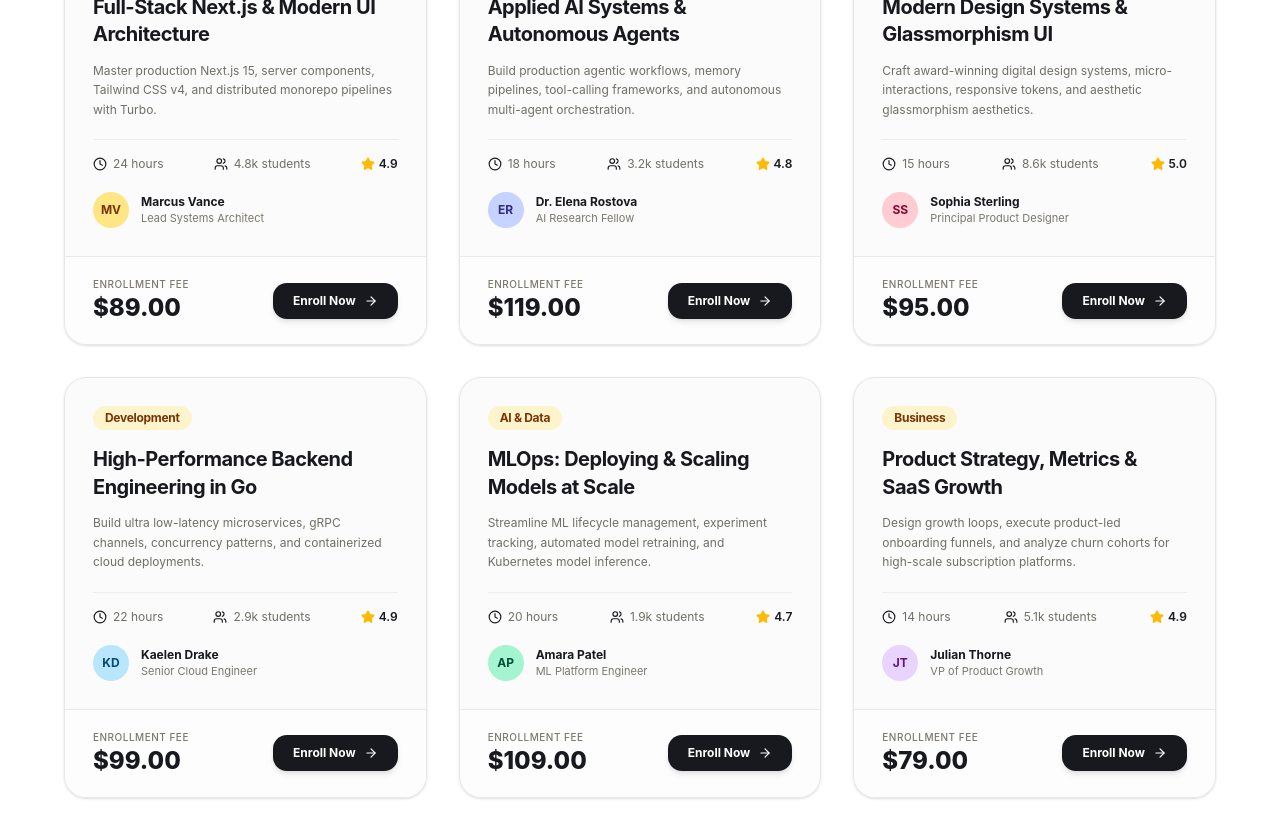
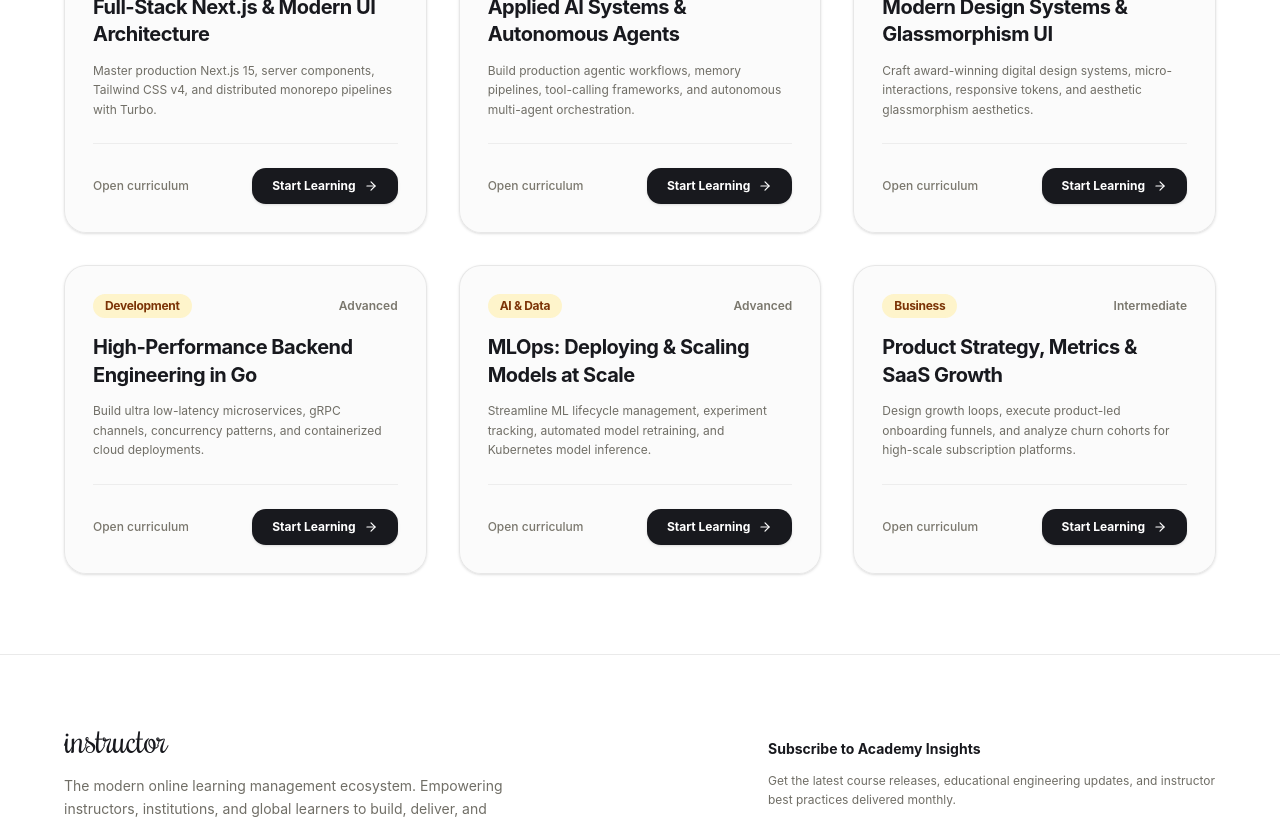
Before and after one commit to ichshakib/instructor, a Next.js app in the folder apps/web/: page /courses in a window 1280 px wide. Shown: the part 860-1679 px from the top of the page. Built offline with nearby package versions, Linux system fonts and the light colour scheme.

Commit message:
feat: add course discovery page with filtering, search functionality, and global layout components

```diff
--- a/apps/web/app/courses/page.tsx
+++ b/apps/web/app/courses/page.tsx
@@ -6,9 +6,6 @@ import Navbar from "../../components/Navbar";
 import {
   Search,
   BookOpen,
-  Clock,
-  Users,
-  Star,
   ArrowRight,
   Filter,
   Sparkles,
@@ -22,20 +19,7 @@ interface Course {
   title: string;
   category: "Development" | "AI & Data" | "Design" | "Business";
   level: "Beginner" | "Intermediate" | "Advanced";
-  rating: number;
-  reviewsCount: number;
-  studentsCount: string;
-  duration: string;
-  lessons: number;
-  price: number;
-  instructor: {
-    name: string;
-    role: string;
-    avatarBg: string;
-    initials: string;
-  };
   description: string;
-  badge?: string;
 }
 
 const COURSES_DATA: Course[] = [
@@ -44,19 +28,6 @@ const COURSES_DATA: Course[] = [
     title: "Full-Stack Next.js & Modern UI Architecture",
     category: "Development",
     level: "Advanced",
-    rating: 4.9,
-    reviewsCount: 1240,
-    studentsCount: "4.8k",
-    duration: "24 hours",
-    lessons: 48,
-    price: 89,
-    badge: "Bestseller",
-    instructor: {
-      name: "Marcus Vance",
-      role: "Lead Systems Architect",
-      avatarBg: "bg-amber-200 text-amber-900",
-      initials: "MV",
-    },
     description:
       "Master production Next.js 15, server components, Tailwind CSS v4, and distributed monorepo pipelines with Turbo.",
   },
@@ -65,19 +36,6 @@ const COURSES_DATA: Course[] = [
     title: "Applied AI Systems & Autonomous Agents",
     category: "AI & Data",
     level: "Intermediate",
-    rating: 4.8,
-    reviewsCount: 850,
-    studentsCount: "3.2k",
-    duration: "18 hours",
-    lessons: 36,
-    price: 119,
-    badge: "Trending",
-    instructor: {
-      name: "Dr. Elena Rostova",
-      role: "AI Research Fellow",
-      avatarBg: "bg-indigo-200 text-indigo-900",
-      initials: "ER",
-    },
     description:
       "Build production agentic workflows, memory pipelines, tool-calling frameworks, and autonomous multi-agent orchestration.",
   },
@@ -86,19 +44,6 @@ const COURSES_DATA: Course[] = [
     title: "Modern Design Systems & Glassmorphism UI",
     category: "Design",
     level: "Beginner",
-    rating: 5.0,
-    reviewsCount: 2420,
-    studentsCount: "8.6k",
-    duration: "15 hours",
-    lessons: 32,
-    price: 95,
-    badge: "Top Rated",
-    instructor: {
-      name: "Sophia Sterling",
-      role: "Principal Product Designer",
-      avatarBg: "bg-rose-200 text-rose-900",
-      initials: "SS",
-    },
     description:
       "Craft award-winning digital design systems, micro-interactions, responsive tokens, and aesthetic glassmorphism aesthetics.",
   },
@@ -107,18 +52,6 @@ const COURSES_DATA: Course[] = [
     title: "High-Performance Backend Engineering in Go",
     category: "Development",
     level: "Advanced",
-    rating: 4.9,
-    reviewsCount: 940,
-    studentsCount: "2.9k",
-    duration: "22 hours",
-    lessons: 42,
-    price: 99,
-    instructor: {
-      name: "Kaelen Drake",
-      role: "Senior Cloud Engineer",
-      avatarBg: "bg-sky-200 text-sky-900",
-      initials: "KD",
-    },
     description:
       "Build ultra low-latency microservices, gRPC channels, concurrency patterns, and containerized cloud deployments.",
   },
@@ -127,18 +60,6 @@ const COURSES_DATA: Course[] = [
     title: "MLOps: Deploying & Scaling Models at Scale",
     category: "AI & Data",
     level: "Advanced",
-    rating: 4.7,
-    reviewsCount: 620,
-    studentsCount: "1.9k",
-    duration: "20 hours",
-    lessons: 38,
-    price: 109,
-    instructor: {
-      name: "Amara Patel",
-      role: "ML Platform Engineer",
-      avatarBg: "bg-emerald-200 text-emerald-900",
-      initials: "AP",
-    },
     description:
       "Streamline ML lifecycle management, experiment tracking, automated model retraining, and Kubernetes model inference.",
   },
@@ -147,18 +68,6 @@ const COURSES_DATA: Course[] = [
     title: "Product Strategy, Metrics & SaaS Growth",
     category: "Business",
     level: "Intermediate",
-    rating: 4.9,
-    reviewsCount: 1100,
-    studentsCount: "5.1k",
-    duration: "14 hours",
-    lessons: 28,
-    price: 79,
-    instructor: {
-      name: "Julian Thorne",
-      role: "VP of Product Growth",
-      avatarBg: "bg-purple-200 text-purple-900",
-      initials: "JT",
-    },
     description:
       "Design growth loops, execute product-led onboarding funnels, and analyze churn cohorts for high-scale subscription platforms.",
   },
@@ -176,8 +85,7 @@ export default function CoursesPage() {
       selectedCategory === "All Courses" || course.category === selectedCategory;
     const matchesSearch =
       course.title.toLowerCase().includes(searchQuery.toLowerCase()) ||
-      course.description.toLowerCase().includes(searchQuery.toLowerCase()) ||
-      course.instructor.name.toLowerCase().includes(searchQuery.toLowerCase());
+      course.description.toLowerCase().includes(searchQuery.toLowerCase());
     const matchesLevel =
       selectedLevel === "All" || course.level === selectedLevel;
 
@@ -207,15 +115,15 @@ export default function CoursesPage() {
           <div className="max-w-3xl">
             <div className="inline-flex items-center gap-2 px-3.5 py-1.5 rounded-full bg-white/80 backdrop-blur-md border border-neutral-200/80 text-xs font-semibold text-[#18191E] mb-5 shadow-sm">
               <Sparkles className="w-3.5 h-3.5 text-amber-600" />
-              <span>Explore Curriculum Catalog</span>
+              <span>Open Academy Curricula</span>
             </div>
 
             <h1 className="text-4xl sm:text-5xl lg:text-6xl font-extrabold text-[#18191E] tracking-tight leading-[1.12]">
-              Expand your expertise with curated LMS courses.
+              Expand your expertise with curated courses.
             </h1>
 
             <p className="mt-5 text-[#6A685F] text-base sm:text-lg leading-relaxed max-w-2xl font-normal">
-              Accelerate your engineering and design capabilities through hands-on curricula taught by world-class leaders.
+              Accelerate your skills with direct access to comprehensive learning paths and project curricula.
             </p>
           </div>
 
@@ -227,7 +135,7 @@ export default function CoursesPage() {
                 <Search className="w-5 h-5 text-[#7A776D] absolute left-4 top-1/2 -translate-y-1/2" />
                 <input
                   type="text"
-                  placeholder="Search by course title, skill, or instructor..."
+                  placeholder="Search courses or topics..."
                   value={searchQuery}
                   onChange={(e) => setSearchQuery(e.target.value)}
                   className="w-full pl-12 pr-4 py-4 rounded-2xl bg-white border border-neutral-200 shadow-sm text-sm text-[#18191E] placeholder:text-[#7A776D] focus:outline-none focus:ring-2 focus:ring-[#18191E] transition-all"
@@ -316,19 +224,17 @@ export default function CoursesPage() {
               {filteredCourses.map((course) => (
                 <div
                   key={course.id}
-                  className="group rounded-3xl bg-neutral-50/70 hover:bg-white border border-neutral-200/90 shadow-sm hover:shadow-xl hover:-translate-y-1.5 transition-all duration-300 flex flex-col justify-between overflow-hidden"
+                  className="group rounded-3xl bg-neutral-50/70 hover:bg-white border border-neutral-200/90 shadow-sm hover:shadow-xl hover:-translate-y-1.5 transition-all duration-300 flex flex-col justify-between p-7"
                 >
-                  <div className="p-7">
-                    {/* Top Badges */}
+                  <div>
+                    {/* Category & Level Badges */}
                     <div className="flex items-center justify-between mb-4">
                       <span className="px-3 py-1 rounded-xl bg-amber-100/90 text-amber-900 text-xs font-bold tracking-tight">
                         {course.category}
                       </span>
-                      {course.badge && (
-                        <span className="px-2.5 py-0.5 rounded-full bg-[#18191E] text-white text-[10px] font-bold tracking-wide uppercase">
-                          {course.badge}
-                        </span>
-                      )}
+                      <span className="text-xs font-semibold text-[#7A776D]">
+                        {course.level}
+                      </span>
                     </div>
 
                     {/* Title */}
@@ -340,54 +246,15 @@ export default function CoursesPage() {
                     <p className="text-xs text-[#706E66] mt-3 leading-relaxed font-normal">
                       {course.description}
                     </p>
-
-                    {/* Metadata Row */}
-                    <div className="mt-5 pt-4 border-t border-neutral-200/60 flex items-center justify-between text-xs text-[#706E66]">
-                      <div className="flex items-center gap-1.5">
-                        <Clock className="w-3.5 h-3.5 text-[#18191E]" />
-                        <span>{course.duration}</span>
-                      </div>
-                      <div className="flex items-center gap-1.5">
-                        <Users className="w-3.5 h-3.5 text-[#18191E]" />
-                        <span>{course.studentsCount} students</span>
-                      </div>
-                      <div className="flex items-center gap-1 font-semibold text-[#18191E]">
-                        <Star className="w-3.5 h-3.5 fill-amber-400 text-amber-400" />
-                        <span>{course.rating.toFixed(1)}</span>
-                      </div>
-                    </div>
-
-                    {/* Instructor Info */}
-                    <div className="mt-5 flex items-center gap-3">
-                      <div
-                        className={`w-9 h-9 rounded-full flex items-center justify-center text-xs font-bold shrink-0 ${course.instructor.avatarBg}`}
-                      >
-                        {course.instructor.initials}
-                      </div>
-                      <div>
-                        <div className="text-xs font-bold text-[#18191E]">
-                          {course.instructor.name}
-                        </div>
-                        <div className="text-[11px] text-[#7A776D]">
-                          {course.instructor.role}
-                        </div>
-                      </div>
-                    </div>
                   </div>
 
-                  {/* Bottom Footer with Price & Action */}
-                  <div className="px-7 py-5 bg-white/60 group-hover:bg-neutral-50/50 border-t border-neutral-200/80 flex items-center justify-between transition-colors">
-                    <div className="flex flex-col">
-                      <span className="text-[10px] text-[#7A776D] font-medium uppercase tracking-wider">
-                        Enrollment Fee
-                      </span>
-                      <span className="text-2xl font-extrabold text-[#18191E]">
-                        ${course.price.toFixed(2)}
-                      </span>
-                    </div>
-
-                    <button className="group/btn inline-flex items-center gap-2 px-5 py-2.5 rounded-xl bg-[#18191E] hover:bg-[#2B2D37] text-white text-xs font-bold shadow-md shadow-neutral-900/10 active:scale-95 transition-all">
-                      <span>Enroll Now</span>
+                  {/* Bottom Action Button */}
+                  <div className="pt-6 mt-6 border-t border-neutral-200/60 flex items-center justify-between">
+                    <span className="text-xs font-medium text-[#7A776D]">
+                      Open curriculum
+                    </span>
+                    <button className="group/btn inline-flex items-center gap-2 px-5 py-2.5 rounded-xl bg-[#18191E] hover:bg-[#2B2D37] text-white text-xs font-bold shadow-sm active:scale-95 transition-all">
+                      <span>Start Learning</span>
                       <ArrowRight className="w-3.5 h-3.5 transition-transform duration-200 group-hover/btn:translate-x-1" />
                     </button>
                   </div>
--- a/apps/web/app/globals.css
+++ b/apps/web/app/globals.css
@@ -220,27 +220,16 @@
   border: 1px solid rgba(255, 255, 255, 0.75);
 }
 
-/* Minimal Custom Scrollbar */
+/* Hide scrollbar across all browsers */
 ::-webkit-scrollbar {
-  width: 6px;
-  height: 6px;
+  display: none;
+  width: 0px;
+  height: 0px;
 }
 
-::-webkit-scrollbar-track {
-  background: transparent;
+html,
+body,
+* {
+  -ms-overflow-style: none; /* IE and Edge */
+  scrollbar-width: none; /* Firefox */
 }
-
-::-webkit-scrollbar-thumb {
-  background: rgba(24, 25, 30, 0.2);
-  border-radius: 9999px;
-}
-
-::-webkit-scrollbar-thumb:hover {
-  background: rgba(24, 25, 30, 0.4);
-}
-
-/* Firefox scrollbar */
-* {
-  scrollbar-width: thin;
-  scrollbar-color: rgba(24, 25, 30, 0.2) transparent;
-}
--- a/apps/web/app/page.tsx
+++ b/apps/web/app/page.tsx
@@ -11,7 +11,6 @@ import {
   Headphones,
   X,
   Upload,
-  CheckCircle2,
   BookOpen,
   ArrowRight,
   Mail,
@@ -30,15 +29,15 @@ export default function InstructorLanding() {
   return (
     <div className="relative min-h-screen w-full bg-white text-[#18191E] overflow-x-hidden font-sans selection:bg-[#18191E] selection:text-white">
       {/* Sticky Persistent Header */}
-      <Navbar heroCornerOffset={true} />
+      <Navbar />
 
       {/* ========================================================================= */}
       {/* 1. TOP HERO SECTION (WARM CREAM PALETTE: #FFF7DF)                        */}
       {/* ========================================================================= */}
       <section className="relative w-full bg-[#FFF7DF] text-[#18191E] overflow-hidden pt-24 sm:pt-28 pb-16 sm:pb-24">
-        {/* Top Left Organic Dark Shape */}
+        {/* Top Left Organic Dark Accent (Background layer - never hides content) */}
         <div
-          className="pointer-events-none absolute top-0 left-0 w-32 h-32 sm:w-44 sm:h-44 md:w-56 md:h-56 bg-[#18191E] rounded-br-[110px] sm:rounded-br-[160px] z-10 transition-all duration-300"
+          className="pointer-events-none select-none absolute -top-3 -left-3 w-16 h-16 sm:w-20 sm:h-20 md:w-28 md:h-28 bg-[#18191E] rounded-br-[50px] sm:rounded-br-[75px] z-0 transition-all duration-300 shadow-sm"
           aria-hidden="true"
         />
 
@@ -62,18 +61,16 @@ export default function InstructorLanding() {
             <div className="lg:col-span-6 flex flex-col items-start z-10">
               {/* Main Headline */}
               <h1 className="text-4xl sm:text-5xl lg:text-[62px] font-extrabold text-[#18191E] tracking-tight leading-[1.14]">
-                Join with your
+                Learn without limits.
                 <br />
-                own <span className="inline-block">online LMS</span>
+                Master skills that
                 <br />
-                Platform
+                <span className="inline-block">shape your future.</span>
               </h1>
 
               {/* Description Subtext */}
               <p className="mt-6 sm:mt-7 text-[#6A685F] text-sm sm:text-base leading-relaxed max-w-md font-normal">
-                Fames venenatis nunc vehicula eu class duis posuere odio, massa hendrerit
-                mus lacus donec aliquam orci, bibendum euismod cursus facilisi velit
-                tristique nibh.
+                Discover interactive, expert-led courses designed to help you build in-demand skills, launch real projects, and advance your career at your own pace.
               </p>
 
               {/* CTA & Social Proof Avatars Row */}
@@ -292,7 +289,7 @@ export default function InstructorLanding() {
       {/* ========================================================================= */}
       {/* 3. WHITE BOTTOM SECTION (PURE WHITE: #FFFFFF)                            */}
       {/* ========================================================================= */}
-      <section className="relative w-full bg-white text-[#18191E] pt-14 sm:pt-18 pb-20 overflow-hidden">
+      <section className="relative w-full bg-white text-[#18191E] pt-14 sm:pt-18 pb-28 sm:pb-36 overflow-hidden">
         {/* Mid-Left Dot Grid placed on the white background beside Trusted By */}
         <div
           className="pointer-events-none absolute top-12 left-6 sm:left-10 md:left-16 z-0 grid grid-cols-5 gap-2.5 sm:gap-3.5 opacity-65"
@@ -306,9 +303,9 @@ export default function InstructorLanding() {
           ))}
         </div>
 
-        {/* Bottom Right Organic Dark Shape on the White Canvas */}
+        {/* Bottom Right Organic Dark Accent (Background layer - never hides content) */}
         <div
-          className="pointer-events-none absolute bottom-0 right-0 w-36 h-36 sm:w-52 sm:h-52 md:w-64 md:h-64 bg-[#18191E] rounded-tl-[130px] sm:rounded-tl-[180px] z-10 transition-all duration-300"
+          className="pointer-events-none select-none absolute -bottom-4 -right-4 w-24 h-24 sm:w-32 sm:h-32 md:w-40 md:h-40 bg-[#18191E] rounded-tl-[60px] sm:rounded-tl-[90px] z-0 transition-all duration-300 shadow-sm"
           aria-hidden="true"
         />
 
@@ -321,8 +318,7 @@ export default function InstructorLanding() {
                 Trusted By
               </h2>
               <p className="text-xs sm:text-sm text-[#7A776D] max-w-md font-normal leading-relaxed">
-                Fames venenatis nunc vehicula eu class duis posuere odio, massa
-                hendrerit mus lacus.
+                Empowering leading universities, high-growth startups, and over 29,000+ ambitious learners worldwide.
               </p>
             </div>
 
@@ -471,80 +467,83 @@ export default function InstructorLanding() {
 
             <div className="grid grid-cols-1 md:grid-cols-3 gap-6">
               {/* Course Card 1 */}
-              <div className="p-6 rounded-3xl bg-neutral-50/80 border border-neutral-200 shadow-sm hover:shadow-lg hover:-translate-y-1 transition-all duration-300 flex flex-col justify-between">
+              <div className="p-7 rounded-3xl bg-neutral-50/80 hover:bg-white border border-neutral-200/90 shadow-sm hover:shadow-lg hover:-translate-y-1 transition-all duration-300 flex flex-col justify-between">
                 <div>
                   <div className="flex items-center justify-between mb-4">
                     <span className="px-3 py-1 rounded-xl bg-amber-100 text-amber-900 text-xs font-bold">
                       Web Development
                     </span>
-                    <span className="text-xs font-bold text-emerald-600 flex items-center gap-1">
-                      <CheckCircle2 className="w-3.5 h-3.5" /> 4.9 (1.2k)
-                    </span>
                   </div>
                   <h3 className="text-lg font-bold text-[#18191E]">
                     Full-Stack Next.js & Modern UI Architecture
                   </h3>
-                  <p className="text-xs text-[#706E66] mt-2 leading-relaxed">
+                  <p className="text-xs text-[#706E66] mt-2.5 leading-relaxed font-normal">
                     Master production Next.js apps, Tailwind CSS v4, and distributed monorepo pipelines.
                   </p>
                 </div>
-                <div className="pt-6 mt-6 border-t border-neutral-200 flex items-center justify-between">
-                  <span className="text-lg font-extrabold text-[#18191E]">$89.00</span>
-                  <button className="px-4 py-2 rounded-xl bg-[#18191E] text-white text-xs font-semibold hover:bg-[#2B2D37] transition-colors">
-                    Enroll Now
-                  </button>
+                <div className="pt-6 mt-6 border-t border-neutral-200/60 flex items-center justify-between">
+                  <span className="text-xs font-medium text-[#7A776D]">Open curriculum</span>
+                  <Link
+                    href="/courses"
+                    className="group/btn inline-flex items-center gap-1.5 px-4 py-2 rounded-xl bg-[#18191E] text-white text-xs font-semibold hover:bg-[#2B2D37] transition-colors"
+                  >
+                    <span>Start Learning</span>
+                    <ArrowRight className="w-3.5 h-3.5 transition-transform duration-200 group-hover/btn:translate-x-1" />
+                  </Link>
                 </div>
               </div>
 
               {/* Course Card 2 */}
-              <div className="p-6 rounded-3xl bg-neutral-50/80 border border-neutral-200 shadow-sm hover:shadow-lg hover:-translate-y-1 transition-all duration-300 flex flex-col justify-between">
+              <div className="p-7 rounded-3xl bg-neutral-50/80 hover:bg-white border border-neutral-200/90 shadow-sm hover:shadow-lg hover:-translate-y-1 transition-all duration-300 flex flex-col justify-between">
                 <div>
                   <div className="flex items-center justify-between mb-4">
                     <span className="px-3 py-1 rounded-xl bg-indigo-100 text-indigo-900 text-xs font-bold">
                       Data & AI
                     </span>
-                    <span className="text-xs font-bold text-emerald-600 flex items-center gap-1">
-                      <CheckCircle2 className="w-3.5 h-3.5" /> 4.8 (850)
-                    </span>
                   </div>
                   <h3 className="text-lg font-bold text-[#18191E]">
                     Applied AI Systems & Intelligent Agents
                   </h3>
-                  <p className="text-xs text-[#706E66] mt-2 leading-relaxed">
+                  <p className="text-xs text-[#706E66] mt-2.5 leading-relaxed font-normal">
                     Build production agentic workflows, memory pipelines, and autonomous tools.
                   </p>
                 </div>
-                <div className="pt-6 mt-6 border-t border-neutral-200 flex items-center justify-between">
-                  <span className="text-lg font-extrabold text-[#18191E]">$119.00</span>
-                  <button className="px-4 py-2 rounded-xl bg-[#18191E] text-white text-xs font-semibold hover:bg-[#2B2D37] transition-colors">
-                    Enroll Now
-                  </button>
+                <div className="pt-6 mt-6 border-t border-neutral-200/60 flex items-center justify-between">
+                  <span className="text-xs font-medium text-[#7A776D]">Open curriculum</span>
+                  <Link
+                    href="/courses"
+                    className="group/btn inline-flex items-center gap-1.5 px-4 py-2 rounded-xl bg-[#18191E] text-white text-xs font-semibold hover:bg-[#2B2D37] transition-colors"
+                  >
+                    <span>Start Learning</span>
+                    <ArrowRight className="w-3.5 h-3.5 transition-transform duration-200 group-hover/btn:translate-x-1" />
+                  </Link>
                 </div>
               </div>
 
               {/* Course Card 3 */}
-              <div className="p-6 rounded-3xl bg-neutral-50/80 border border-neutral-200 shadow-sm hover:shadow-lg hover:-translate-y-1 transition-all duration-300 flex flex-col justify-between">
+              <div className="p-7 rounded-3xl bg-neutral-50/80 hover:bg-white border border-neutral-200/90 shadow-sm hover:shadow-lg hover:-translate-y-1 transition-all duration-300 flex flex-col justify-between">
                 <div>
                   <div className="flex items-center justify-between mb-4">
                     <span className="px-3 py-1 rounded-xl bg-rose-100 text-rose-900 text-xs font-bold">
                       UI/UX Design
                     </span>
-                    <span className="text-xs font-bold text-emerald-600 flex items-center gap-1">
-                      <CheckCircle2 className="w-3.5 h-3.5" /> 5.0 (2.4k)
-                    </span>
                   </div>
                   <h3 className="text-lg font-bold text-[#18191E]">
                     Modern Design Systems & Glassmorphism
                   </h3>
-                  <p className="text-xs text-[#706E66] mt-2 leading-relaxed">
+                  <p className="text-xs text-[#706E66] mt-2.5 leading-relaxed font-normal">
                     Craft award-winning digital experiences, micro-interactions, and visual tokens.
                   </p>
                 </div>
-                <div className="pt-6 mt-6 border-t border-neutral-200 flex items-center justify-between">
-                  <span className="text-lg font-extrabold text-[#18191E]">$95.00</span>
-                  <button className="px-4 py-2 rounded-xl bg-[#18191E] text-white text-xs font-semibold hover:bg-[#2B2D37] transition-colors">
-                    Enroll Now
-                  </button>
+                <div className="pt-6 mt-6 border-t border-neutral-200/60 flex items-center justify-between">
+                  <span className="text-xs font-medium text-[#7A776D]">Open curriculum</span>
+                  <Link
+                    href="/courses"
+                    className="group/btn inline-flex items-center gap-1.5 px-4 py-2 rounded-xl bg-[#18191E] text-white text-xs font-semibold hover:bg-[#2B2D37] transition-colors"
+                  >
+                    <span>Start Learning</span>
+                    <ArrowRight className="w-3.5 h-3.5 transition-transform duration-200 group-hover/btn:translate-x-1" />
+                  </Link>
                 </div>
               </div>
             </div>
```
Also changed, not shown: apps/web/components/Navbar.tsx (+1 -6 lines).
